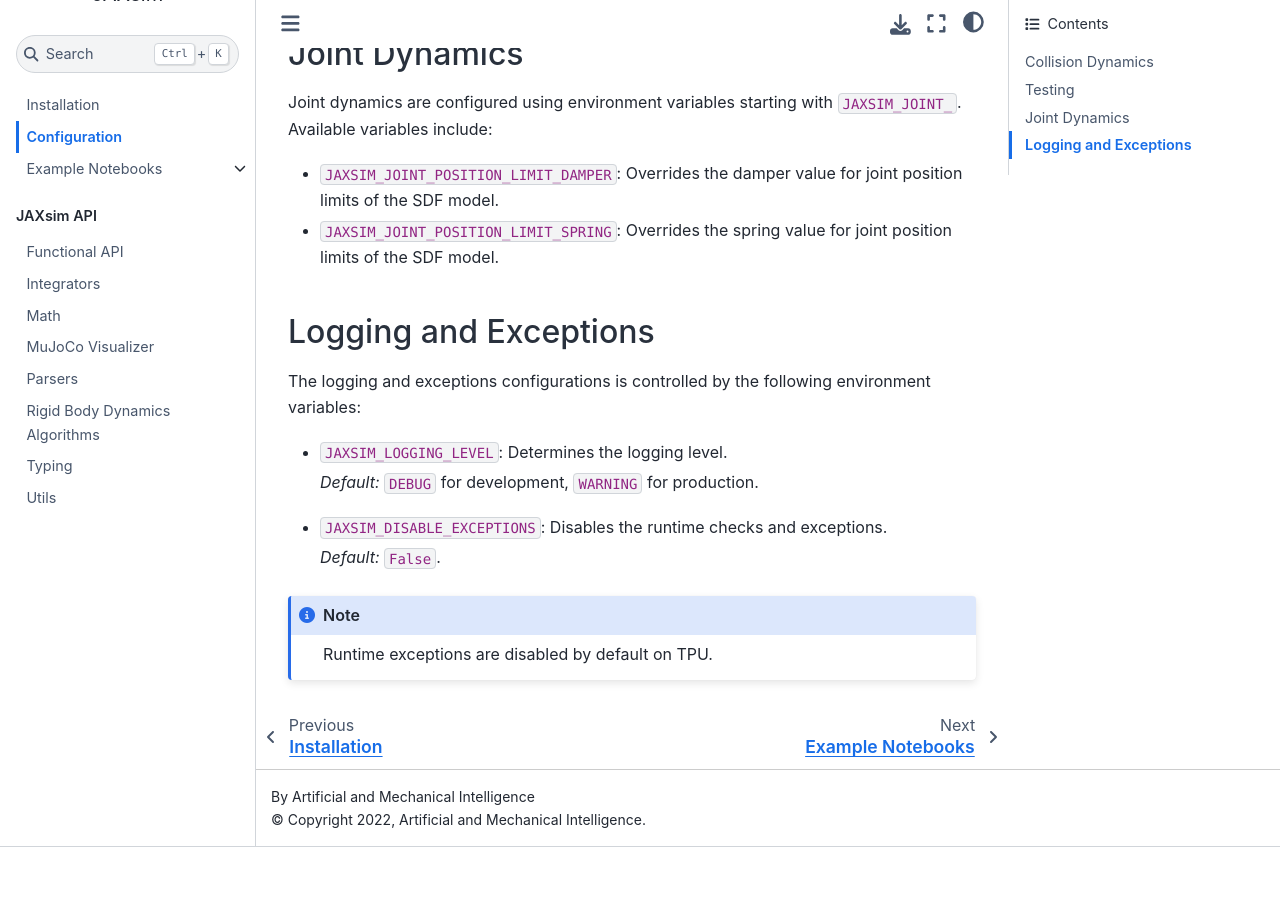
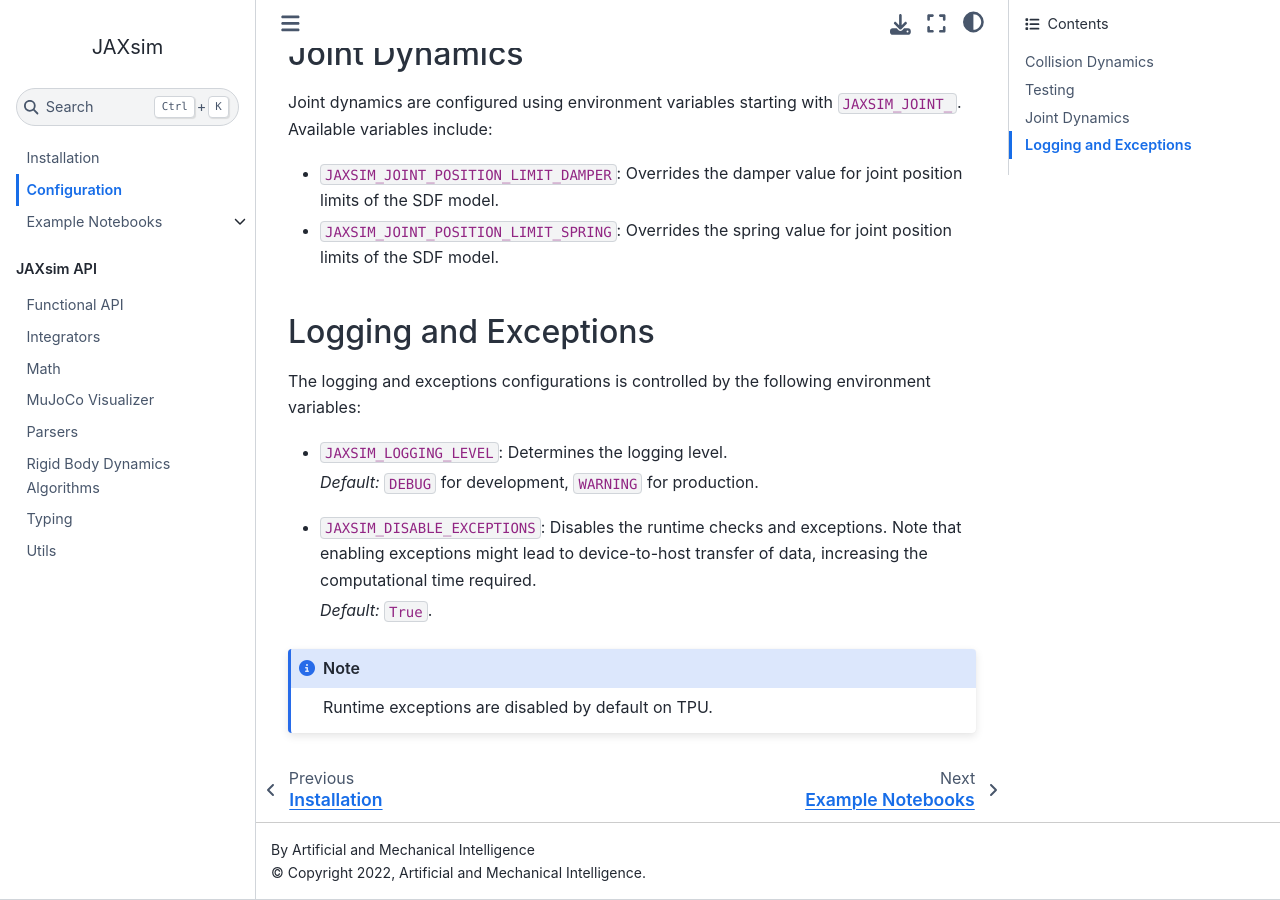
Before and after one commit to ami-iit/jaxsim, a Sphinx documentation site: the page built from docs/guide/configuration.rst, in a window 1280 px wide and 900 px high, scrolled down 1163 px. Built offline with Sphinx 7.4.7 and the Sphinx Book theme 1.1.4, drawn with Linux system fonts in a browser that asks for light colours; pages that are not in the unit, such as notebooks, are missing from menus; the version number could not be read and is left out; before the commit the page ends 2010 px from its top, so only the background shows below that.

Commit message:
Disable exceptions by default

```diff
--- a/docs/guide/configuration.rst
+++ b/docs/guide/configuration.rst
@@ -61,9 +61,9 @@
 
   *Default:* ``DEBUG`` for development, ``WARNING`` for production.
 
-- ``JAXSIM_DISABLE_EXCEPTIONS``: Disables the runtime checks and exceptions.
+- ``JAXSIM_DISABLE_EXCEPTIONS``: Disables the runtime checks and exceptions. Note that enabling exceptions might lead to device-to-host transfer of data, increasing the computational time required.
 
-  *Default:* ``False``.
+  *Default:* ``True``.
 
 .. note::
     Runtime exceptions are disabled by default on TPU.
```
Also changed, not shown: 1 other file.
